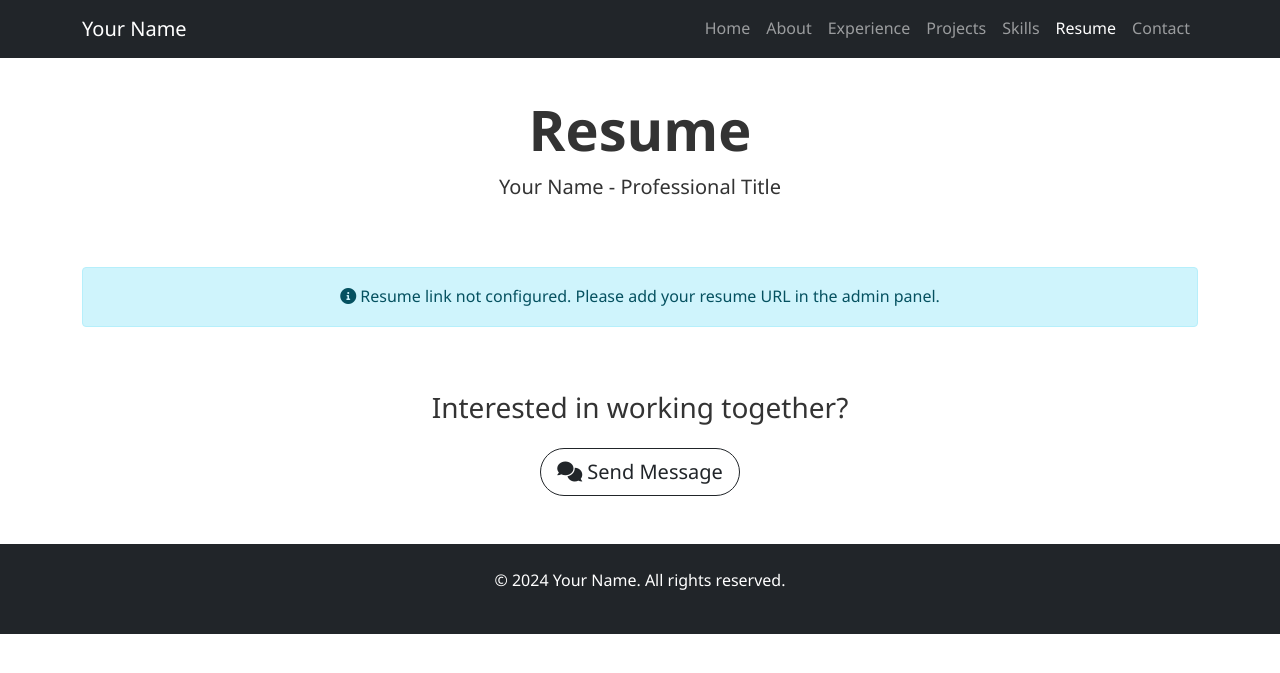
After one commit to Ganesh02004/portfolio_ganesh, a Flask app: page /resume in a window 1280 px wide. The commit adds this page. Shown: the top 673 px of the page. Run offline with Flask 3, Linux system fonts and the light colour scheme; data that the repository does not hold is empty; some libraries are stand-ins or nearby versions.

Commit message:
2nd commit

```diff
--- a/app.py
+++ b/app.py
@@ -1,9 +1,11 @@
 # app.py
-from flask import Flask, render_template, request, redirect, url_for, flash, jsonify
+from flask import Flask, render_template, request, redirect, url_for, flash, jsonify, session
 from pymongo import MongoClient
 from bson.objectid import ObjectId
 from datetime import datetime
 import os
+from werkzeug.security import generate_password_hash, check_password_hash
+from functools import wraps
 
 app = Flask(__name__)
 app.secret_key = 'big-bang'
@@ -17,6 +19,20 @@ projects = db.projects
 skills = db.skills
 experience = db.experience
 profile = db.profile
+messages=db.messages
+admin_users = db.admin_users
+
+
+# Login required decorator
+def login_required(f):
+    @wraps(f)
+    def decorated_function(*args, **kwargs):
+        if 'admin_logged_in' not in session:
+            return redirect(url_for('admin_login'))
+        return f(*args, **kwargs)
+    return decorated_function
+
+
 
 # Routes
 @app.route('/')
@@ -33,12 +49,57 @@ def index():
                          skills=user_skills,
                          experience=user_experience)
 
+
+@app.route('/resume')
+def resume():
+    """Resume page"""
+    user_profile = profile.find_one() or {}
+    return render_template('resume.html', profile=user_profile)
+    """Admin dashboard"""
+    return render_template('admin.html')
+
+
+@app.route('/admin/login', methods=['GET', 'POST'])
+def admin_login():
+    """Admin login page"""
+    if request.method == 'POST':
+        username = request.form['username']
+        password = request.form['password']
+
+        # Check credentials
+        admin_user = admin_users.find_one({'username': username})
+
+        if admin_user and check_password_hash(admin_user['password'], password):
+            session['admin_logged_in'] = True
+            session['admin_username'] = username
+            flash('Login successful!', 'success')
+            return redirect(url_for('admin'))
+        else:
+            flash('Invalid username or password!', 'error')
+
+    return render_template('admin_login.html')
+
+
+@app.route('/admin/logout')
+def admin_logout():
+    """Admin logout"""
+    session.pop('admin_logged_in', None)
+    session.pop('admin_username', None)
+    flash('You have been logged out successfully!', 'success')
+    return redirect(url_for('index'))
+
+
+
 @app.route('/admin')
+@login_required
 def admin():
     """Admin dashboard"""
     return render_template('admin.html')
 
+
+
 @app.route('/admin/profile', methods=['GET', 'POST'])
+@login_required
 def admin_profile():
     """Manage profile information"""
     if request.method == 'POST':
@@ -62,12 +123,14 @@ def admin_profile():
     return render_template('admin_profile.html', profile=user_profile)
 
 @app.route('/admin/projects')
+@login_required
 def admin_projects():
     """Manage projects"""
     user_projects = list(projects.find().sort('date', -1))
     return render_template('admin_projects.html', projects=user_projects)
 
 @app.route('/admin/projects/add', methods=['GET', 'POST'])
+@login_required
 def add_project():
     """Add new project"""
     if request.method == 'POST':
@@ -89,6 +152,7 @@ def add_project():
     return render_template('add_project.html')
 
 @app.route('/admin/projects/edit/<project_id>', methods=['GET', 'POST'])
+@login_required
 def edit_project(project_id):
     """Edit existing project"""
     project = projects.find_one({'_id': ObjectId(project_id)})
@@ -112,6 +176,7 @@ def edit_project(project_id):
     return render_template('edit_project.html', project=project)
 
 @app.route('/admin/projects/delete/<project_id>')
+@login_required
 def delete_project(project_id):
     """Delete project"""
     projects.delete_one({'_id': ObjectId(project_id)})
@@ -119,12 +184,14 @@ def delete_project(project_id):
     return redirect(url_for('admin_projects'))
 
 @app.route('/admin/experience')
+@login_required
 def admin_experience():
     """Manage work experience"""
     user_experience = list(experience.find().sort('start_date', -1))
     return render_template('admin_experience.html', experience=user_experience)
 
 @app.route('/admin/experience/add', methods=['GET', 'POST'])
+@login_required
 def add_experience():
     """Add work experience"""
     if request.method == 'POST':
@@ -146,12 +213,14 @@ def add_experience():
     return render_template('add_experience.html')
 
 @app.route('/admin/skills')
+@login_required
 def admin_skills():
     """Manage skills"""
     user_skills = list(skills.find())
     return render_template('admin_skills.html', skills=user_skills)
 
 @app.route('/admin/skills/add', methods=['GET', 'POST'])
+@login_required
 def add_skill():
     """Add skill"""
     if request.method == 'POST':
@@ -168,6 +237,7 @@ def add_skill():
     return render_template('add_skill.html')
 
 @app.route('/admin/skills/delete/<skill_id>')
+@login_required
 def delete_skill(skill_id):
     """Delete skill"""
     skills.delete_one({'_id': ObjectId(skill_id)})
@@ -175,54 +245,84 @@ def delete_skill(skill_id):
     return redirect(url_for('admin_skills'))
 
 
+@app.route('/api/contact', methods=['POST'])
+@login_required
+def contact():
+    """Handle contact form submission"""
+    try:
+        # Get form data - check both form and JSON
+        if request.is_json:
+            data = request.get_json()
+            name = data.get('name')
+            email = data.get('email')
+            message = data.get('message')
+        else:
+            name = request.form.get('name')
+            email = request.form.get('email')
+            message = request.form.get('message')
 
-@app.route('/api/contact', methods=['POST'])
-def contact():
-    try:
-        data = request.get_json()
-        name = data.get('name')
-        email = data.get('email')
-        message = data.get('message')
+        # Debug print
+        print(f"Received: name={name}, email={email}, message={message}")
 
-        print("Form name:", name)
-        print("Form email:", email)
-        print("Form message:", message)
+        # Validate required fields
+        if not name or not email or not message:
+            return jsonify({'status': 'error', 'message': 'All fields are required!'})
 
-        if not name or not email or not message:
-            raise ValueError("Missing fields")
-
+        # Save to database
         contact_data = {
             'name': name,
             'email': email,
             'message': message,
-            'timestamp': datetime.now(),
-            'status': 'new'
+            'date': datetime.now(),
+            'read': False
         }
 
-        db.contacts.insert_one(contact_data)
+        messages.insert_one(contact_data)
+        return jsonify({'status': 'success', 'message': 'Message sent successfully!'})
 
-        return jsonify({
-            'status': 'success',
-            'message': 'Thank you! Your message has been sent successfully!'
-        })
     except Exception as e:
-        print("ERROR:", e)
-        return jsonify({
-            'status': 'error',
-            'message': 'Sorry, there was an error sending your message. Please try again.'
-        }), 500
+        print(f"Error: {e}")
+        return jsonify({'status': 'error', 'message': 'Failed to send message. Please try again.'})
 
-# Add route to view contact messages
-@app.route('/admin/contacts')
-def admin_contacts():
+@app.route('/admin/messages')
+@login_required
+def admin_messages():
     """View contact messages"""
-    contact_messages = list(db.contacts.find().sort('timestamp', -1))
-    return render_template('admin_contacts.html', contacts=contact_messages)
+    contact_messages = list(messages.find().sort('date', -1))
+    return render_template('admin_messages.html', messages=contact_messages)
+
+@app.route('/admin/messages/mark-read/<message_id>')
+@login_required
+def mark_message_read(message_id):
+    """Mark message as read"""
+    messages.update_one({'_id': ObjectId(message_id)}, {'$set': {'read': True}})
+    flash('Message marked as read!', 'success')
+    return redirect(url_for('admin_messages'))
+
+@app.route('/admin/messages/delete/<message_id>')
+@login_required
+def delete_message(message_id):
+    """Delete message"""
+    messages.delete_one({'_id': ObjectId(message_id)})
+    flash('Message deleted successfully!', 'success')
+    return redirect(url_for('admin_messages'))
+
+def init_dummy_data():
+    """Initialize database with dummy data for Ganesh"""
 
 
+    admin_users.delete_many({})
+
+    # Create default admin user
+    admin_data = {
+        'username': 'toxezz',
+        'password': generate_password_hash('Bigbang@2004'),
+        'created_date': datetime.now()
+    }
+    admin_users.insert_one(admin_data)
 
 
 
 if __name__ == '__main__':
-
+    init_dummy_data()
     app.run(debug=True)
--- a/templates/base.html
+++ b/templates/base.html
@@ -3,7 +3,8 @@
 <head>
     <meta charset="UTF-8">
     <meta name="viewport" content="width=device-width, initial-scale=1.0">
-    <title>{% block title %}Professional Portfolio{% endblock %}</title>
+    <title>{% block title %}Ganesh's Portfolio{% endblock %}</title>
+    <link rel="icon" href="{{ url_for('static', filename='favicon.ico') }}" type="image/x-icon">
     <link href="https://cdnjs.cloudflare.com/ajax/libs/font-awesome/6.0.0/css/all.min.css" rel="stylesheet">
     <link href="https://cdnjs.cloudflare.com/ajax/libs/bootstrap/5.1.3/css/bootstrap.min.css" rel="stylesheet">
     <link href="{{ url_for('static', filename='css/style.css') }}" rel="stylesheet">
--- /dev/null
+++ b/templates/resume.html
@@ -0,0 +1,122 @@
+{% extends "base.html" %}
+
+{% block title %}Resume - {{ profile.name or 'Your Name' }}{% endblock %}
+
+{% block content %}
+<!-- Navigation -->
+<nav class="navbar navbar-expand-lg navbar-dark bg-dark fixed-top">
+    <div class="container">
+        <a class="navbar-brand" href="/">{{ profile.name or 'Your Name' }}</a>
+        <button class="navbar-toggler" type="button" data-bs-toggle="collapse" data-bs-target="#navbarNav">
+            <span class="navbar-toggler-icon"></span>
+        </button>
+        <div class="collapse navbar-collapse" id="navbarNav">
+            <ul class="navbar-nav ms-auto">
+                <li class="nav-item"><a class="nav-link" href="/#home">Home</a></li>
+                <li class="nav-item"><a class="nav-link" href="/#about">About</a></li>
+                <li class="nav-item"><a class="nav-link" href="/#experience">Experience</a></li>
+                <li class="nav-item"><a class="nav-link" href="/#projects">Projects</a></li>
+                <li class="nav-item"><a class="nav-link" href="/#skills">Skills</a></li>
+                <li class="nav-item"><a class="nav-link active" href="/resume">Resume</a></li>
+                <li class="nav-item"><a class="nav-link" href="/#contact">Contact</a></li>
+
+            </ul>
+        </div>
+    </div>
+</nav>
+
+<!-- Resume Section -->
+<section class="py-5 mt-5">
+    <div class="container">
+        <div class="row">
+            <div class="col-12 text-center mb-5">
+                <h1 class="display-4 fw-bold">Resume</h1>
+                <p class="lead">{{ profile.name or 'Your Name' }} - {{ profile.title or 'Professional Title' }}</p>
+
+                {% if profile.resume_url %}
+                <div class="resume-actions mb-4">
+                    <a href="{{ profile.resume_url }}" target="_blank" class="btn btn-primary btn-lg me-3">
+                        <i class="fas fa-eye"></i> View Resume
+                    </a>
+                    <a href="{{ profile.resume_url.replace('/view', '/export?format=pdf') }}" target="_blank" class="btn btn-outline-primary btn-lg">
+                        <i class="fas fa-download"></i> Download PDF
+                    </a>
+                </div>
+                {% endif %}
+            </div>
+        </div>
+
+        <!-- Resume Embed -->
+        {% if profile.resume_url %}
+        <div class="row">
+            <div class="col-12">
+                <div class="card shadow-lg">
+                    <div class="card-body p-0">
+                        <div class="resume-embed">
+                            <iframe
+                                src="{{ profile.resume_url.replace('/view', '/preview') }}"
+                                width="100%"
+                                height="800px"
+                                frameborder="0"
+                                allow="autoplay"
+                                class="rounded">
+                            </iframe>
+                        </div>
+                    </div>
+                </div>
+            </div>
+        </div>
+        {% else %}
+        <div class="row">
+            <div class="col-12 text-center">
+                <div class="alert alert-info">
+                    <i class="fas fa-info-circle"></i>
+                    Resume link not configured. Please add your resume URL in the admin panel.
+                </div>
+            </div>
+        </div>
+        {% endif %}
+
+        <!-- Quick Contact -->
+        <div class="row mt-5">
+            <div class="col-12 text-center">
+                <h3 class="mb-4">Interested in working together?</h3>
+                <div class="contact-buttons">
+                    {% if profile.email %}
+                    <a href="mailto:{{ profile.email }}" class="btn btn-success btn-lg me-3">
+                        <i class="fas fa-envelope"></i> Email Me
+                    </a>
+                    {% endif %}
+                    {% if profile.linkedin %}
+                    <a href="{{ profile.linkedin }}" target="_blank" class="btn btn-primary btn-lg me-3">
+                        <i class="fab fa-linkedin"></i> LinkedIn
+                    </a>
+                    {% endif %}
+                    <a href="/#contact" class="btn btn-outline-dark btn-lg">
+                        <i class="fas fa-comments"></i> Send Message
+                    </a>
+                </div>
+            </div>
+        </div>
+    </div>
+</section>
+
+<footer class="bg-dark text-white text-center py-4">
+    <div class="container">
+        <p>&copy; 2024 {{ profile.name or 'Your Name' }}. All rights reserved.</p>
+    </div>
+</footer>
+{% endblock %}
+
+{% block scripts %}
+<script>
+// Handle resume loading errors
+document.querySelector('iframe').addEventListener('error', function() {
+    this.style.display = 'none';
+    const errorDiv = document.createElement('div');
+    errorDiv.className = 'alert alert-warning text-center';
+    errorDiv.innerHTML = '<i class="fas fa-exclamation-triangle"></i> Unable to load resume preview. Please use the "View Resume" button above.';
+    this.parentNode.appendChild(errorDiv);
+});
+</script>
+{% endblock %}
```
Also changed, not shown: database template.txt (+9 -0 lines), templates/admin.html (+12 -0 lines), templates/admin_contacts.html (deleted, +0 -23 lines), templates/admin_login.html (added, +37 -0 lines), templates/admin_messages.html (added, +51 -0 lines), templates/index.html (+33 -19 lines), static/favicon.ico (added).
